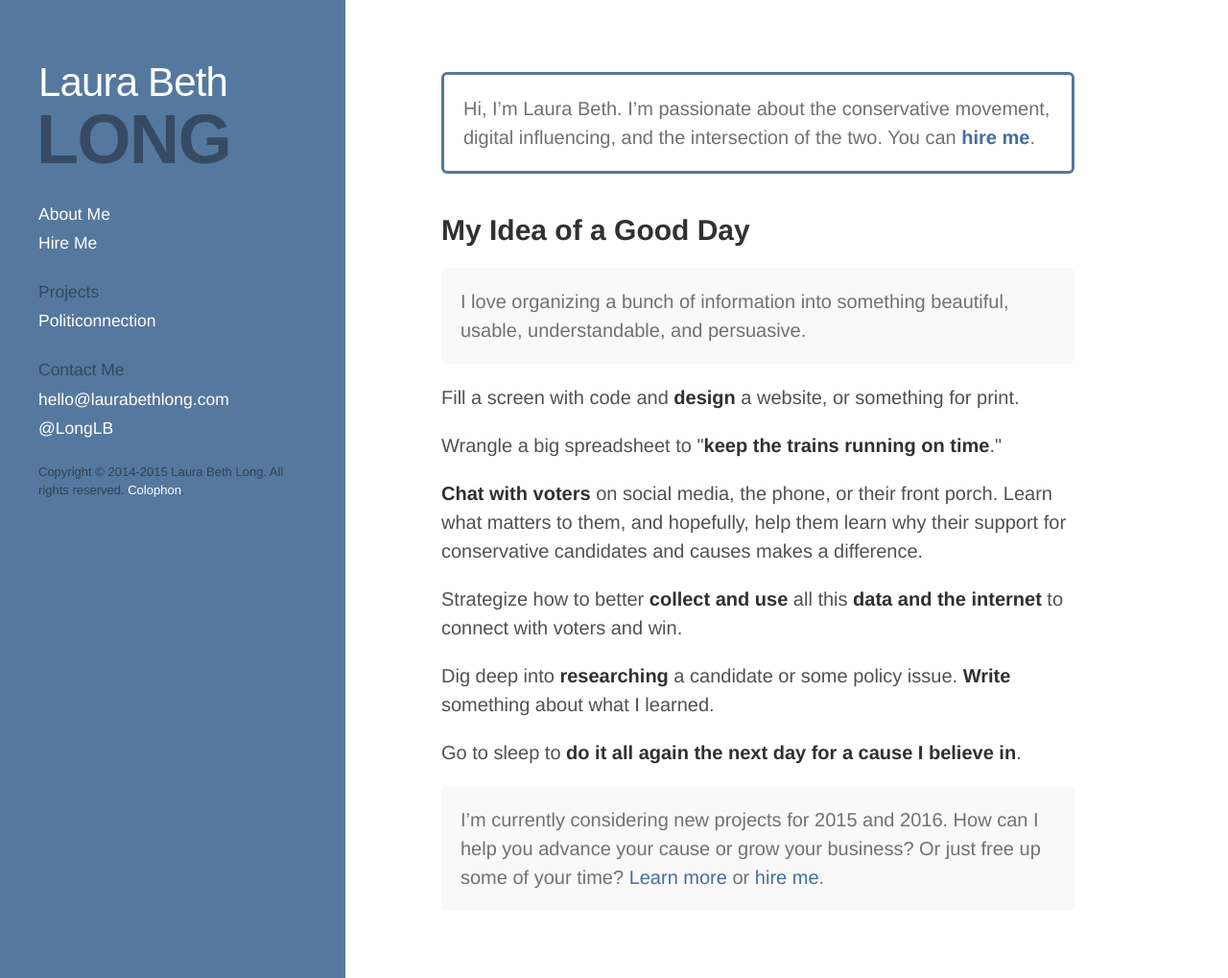
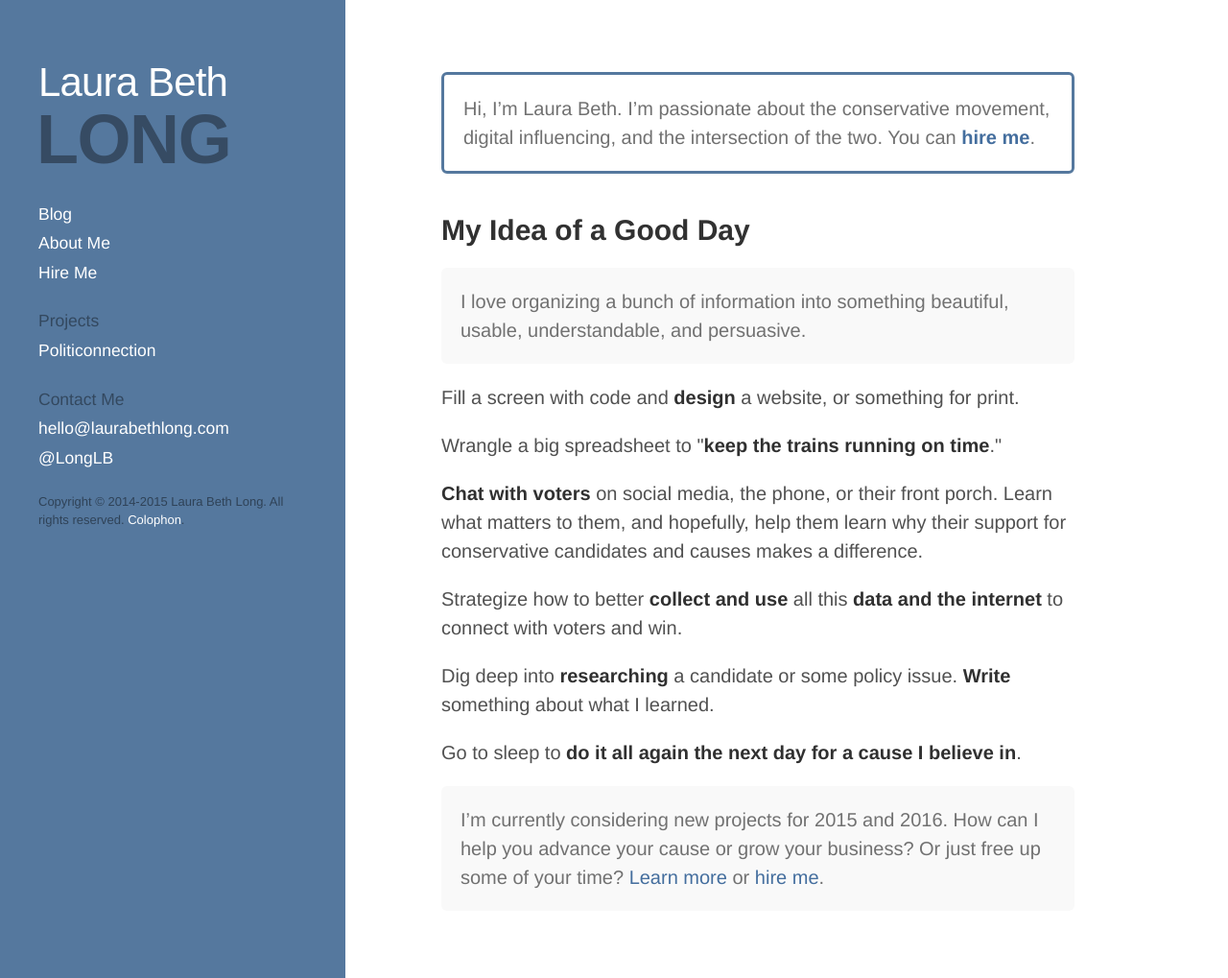
Before and after one commit to LauraBethLong/tttt, a Jekyll site: the page built from index.html, in a window 1280 px wide and 1019 px high. Shown: the whole window at 96% size. Built offline with Jekyll 4.4.1, drawn with Linux system fonts in a browser that asks for light colours; some web fonts are replaced.

Commit message:
Update sidebar.html
updating links
- politiconnection
- variables in others

```diff
--- a/_includes/sidebar.html
+++ b/_includes/sidebar.html
@@ -1,12 +1,13 @@
 <div class="sidebar" id="sidebar">
 	<div class="container sidebar-sticky">
-		<h1 class="logo"><a href="/"><span class="laura-beth">Laura Beth</span><span class="long">Long</span></a></h1>
+		<h1 class="logo"><a href="{{ site.url }}"><span class="laura-beth">Laura Beth</span><span class="long">Long</span></a></h1>
 		<nav class="sidebar-nav">
-			<a class="sidebar-nav-item" href="/about/">About Me</a>
-			<a class="sidebar-nav-item" href="/hire-me/">Hire Me</a>
+			<a class="sidebar-nav-item" href="{{ site.url }}blog/">Blog</a>
+			<a class="sidebar-nav-item" href="{{ site.url }}about/">About Me</a>
+			<a class="sidebar-nav-item" href="{{ site.url }}hire-me/">Hire Me</a>
 
 			<span class="sidebar-nav-item category">Projects</span>
-				<a class="sidebar-nav-item" href="/politiconnection/">Politiconnection</a>
+				<a class="sidebar-nav-item" href="http://politiconnection.github.io">Politiconnection</a>
 
 			<span class="sidebar-nav-item category">Contact Me</span>
 				<a class="sidebar-nav-item" href="mailto:&#104;&#101;&#108;&#108;&#111;&#64;&#108;&#97;&#117;&#114;&#97;&#98;&#101;&#116;&#104;&#108;&#111;&#110;&#103;&#46;&#99;&#111;&#109;" title="my email address">&#104;&#101;&#108;&#108;&#111;&#64;&#108;&#97;&#117;&#114;&#97;&#98;&#101;&#116;&#104;&#108;&#111;&#110;&#103;&#46;&#99;&#111;&#109;</a>
@@ -14,7 +15,7 @@
 		</nav>
 
 		<footer>
-			<p>Copyright &copy; 2014-2015 Laura Beth Long. All rights reserved. <a href="/colophon/" title="thanks to some generous, talented people">Colophon</a>.</p>
+			<p>Copyright &copy; 2014-2015 Laura Beth Long. All rights reserved. <a href="{{ site.url }}colophon/" title="thanks to some generous, talented people">Colophon</a>.</p>
 		</footer>
 	</div>
 </div>
```
